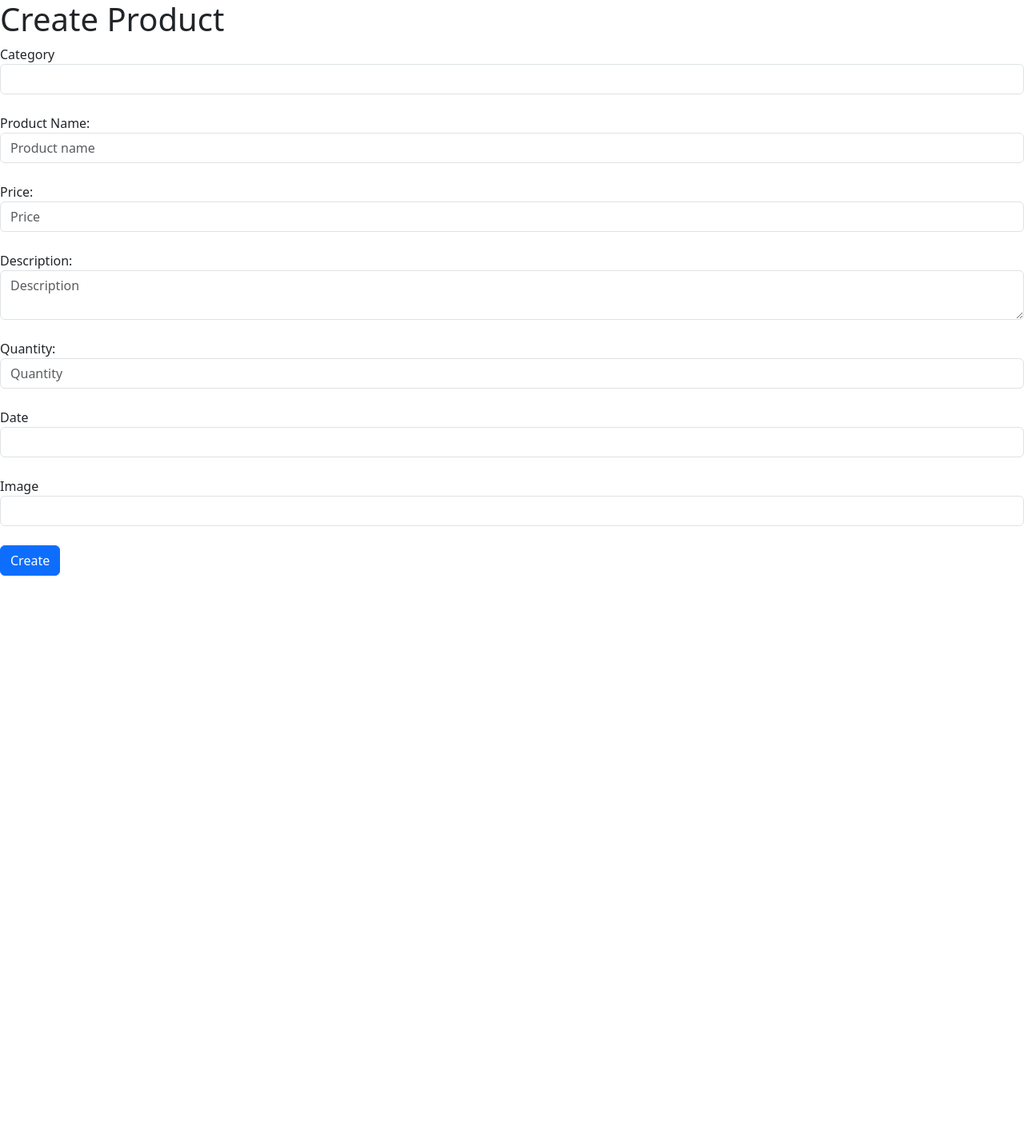
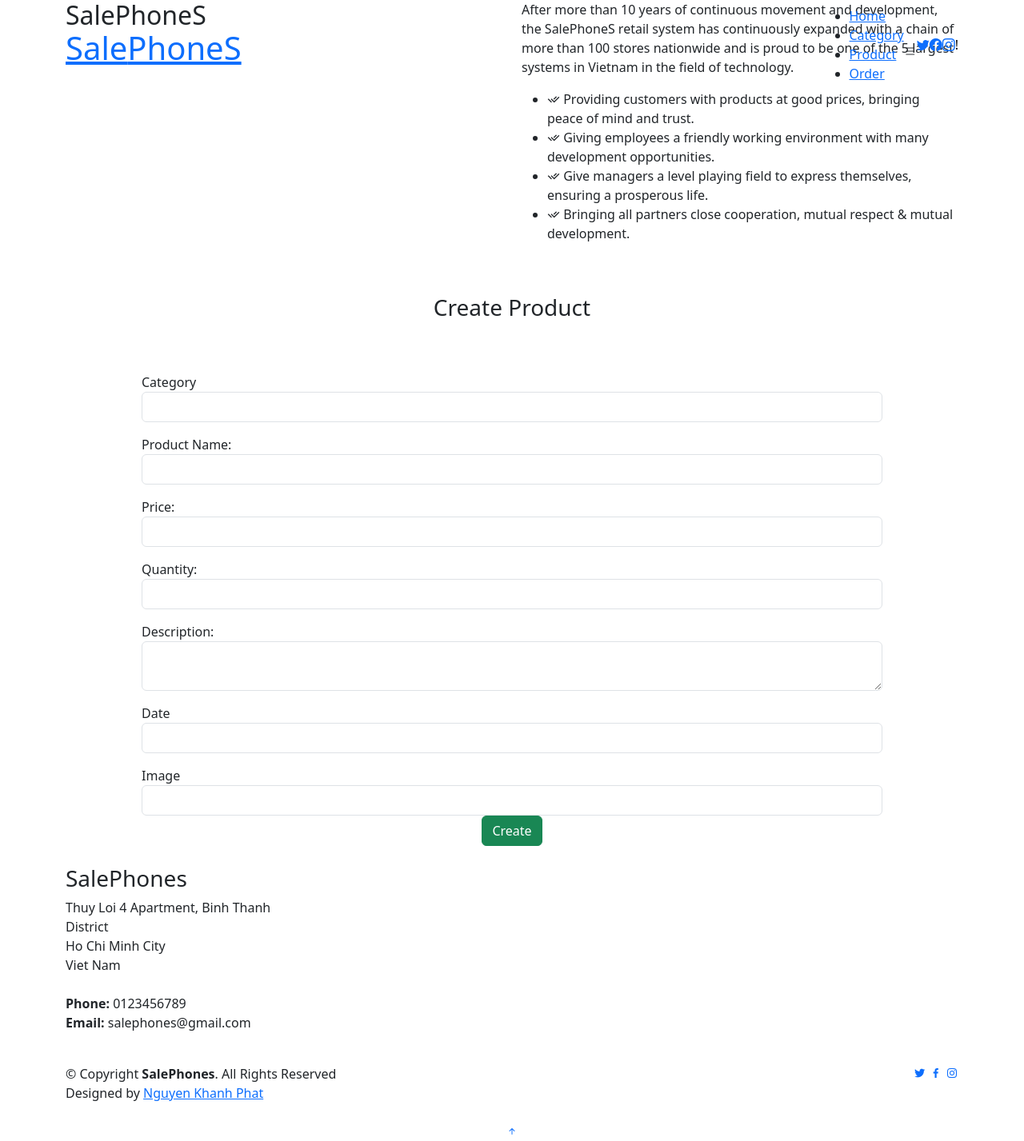
Before and after one commit to PhatNguyenKhanh/Symfony, a Symfony app: template templates/product/create.html.twig in a window 1280 px wide. Shown: the whole page at 80% size. Before the commit the page ends 720 px from the top, so only its background shows below. Run offline with Twig, Linux system fonts and the light colour scheme; the template is opened without the code that fills it, so the values that code supplies are empty; form fields are guessed from the names that the template uses; some libraries are stand-ins or nearby versions.

Commit message:
six commit

```diff
--- a/templates/base.html.twig
+++ b/templates/base.html.twig
@@ -67,13 +67,13 @@
             <div class="carousel-inner" role="listbox">
 
                 <!-- Slide 1 -->
-                <div class="carousel-item active" style="background-image: url(assets/img/slide/slide-1.jpg);"></div>
+                <div class="carousel-item active" style="background-image: url(/assets/img/slide/slide-1.jpg);"></div>
 
                 <!-- Slide 2 -->
-                <div class="carousel-item" style="background-image: url(assets/img/slide/slide-2.jpg);"></div>
+                <div class="carousel-item" style="background-image: url(/assets/img/slide/slide-2.jpg);"></div>
 
                 <!-- Slide 3 -->
-                <div class="carousel-item" style="background-image: url(assets/img/slide/slide-3.jpg);"></div>
+                <div class="carousel-item" style="background-image: url(/assets/img/slide/slide-3.jpg);"></div>
 
             </div>
 
--- a/templates/category/index.html.twig
+++ b/templates/category/index.html.twig
@@ -1,6 +1,4 @@
 {% extends 'base.html.twig' %}
-
-{% block title %}Category List{% endblock %}
 
 {% block body %}
         <a href="{{ path('category_create') }}" class='btn btn-success'>New Category</a>
--- a/templates/product/create.html.twig
+++ b/templates/product/create.html.twig
@@ -1,36 +1,12 @@
-<!DOCTYPE html>
-<html lang="en">
-
-<head>
-    <meta charset="utf-8">
-    <meta content="width=device-width, initial-scale=1.0" name="viewport">
-
-    <title>Product Create</title>
-    <meta content="" name="description">
-    <meta content="" name="keywords">
-
-    <!-- Favicons -->
-    <link href="/assets/img/favicon.png" rel="icon">
-    <link href="/assets/img/apple-touch-icon.png" rel="apple-touch-icon">
-
-    <!-- Vendor CSS Files -->
-    <link href="/assets/vendor/animate.css/animate.min.css" rel="stylesheet">
-    <link href="/assets/vendor/aos/aos.css" rel="stylesheet">
-    <link href="/assets/vendor/bootstrap/css/bootstrap.min.css" rel="stylesheet">
-    <link href="/assets/vendor/bootstrap-icons/bootstrap-icons.css" rel="stylesheet">
-    <link href="/assets/vendor/boxicons/css/boxicons.min.css" rel="stylesheet">
-    <link href="/assets/vendor/glightbox/css/glightbox.min.css" rel="stylesheet">
-    <link href="/assets/vendor/remixicon/remixicon.css" rel="stylesheet">
-    <link href="/assets/vendor/swiper/swiper-bundle.min.css" rel="stylesheet">
-
-    <!-- Template Main CSS File -->
-    <link href="/assets/css/style.css" rel="stylesheet">
-</head>
+{% extends 'base.html.twig' %}
 
 {% block body %}
-    <h1>Create Product</h1>
+    <h3 class="row mt-5 justify-content-center">Create Product</h3>
 
     {{ form_start(form) }}
+    <div class="row mt-5 justify-content-center" data-aos="fade-up">
+        <div class="col-lg-10">
+                <div class="form-group mt-3">
                     <div class="form-group">
                         <label for="category">Category</label>
                         {{ form_widget(form.category,{
@@ -39,46 +15,48 @@
                             }
                         }) }}
                     </div>
-    <br>
+                </div>
+                <div class="form-group mt-3">
                     <div class="form-group">
                         <label for="category">Product Name:</label>
                         {{ form_widget(form.prodName,{
                             'attr':{
                                 'class':'form-control',
-                'placeholder': 'Product name'
                             }
                         }) }}
                     </div>
-    <br>
+                </div>
+                <div class="form-group mt-3">
                     <div class="form-group">
                         <label for="category">Price:</label>
                         {{ form_widget(form.price,{
                             'attr':{
                                 'class':'form-control',
-                'placeholder': 'Price'
                             }
                         }) }}
                     </div>
-    <br>
-    <div class="form-group">
-        <label for="description">Description:</label> {{ form_widget(form.description,{
-            'attr':{
-                'class':'form-control',
-                'placeholder': 'Description'
-            }
-        }) }}
                 </div>
-    <br>
+                <div class="form-group mt-3">
                     <div class="form-group">
                         <label for="category">Quantity:</label>
                         {{ form_widget(form.quantity,{
                             'attr':{
                                 'class':'form-control',
-            'placeholder': 'Quantity'
                             }
                         }) }}
                     </div>
-    <br>
+                </div>
+                <div class="form-group mt-3">
+                    <div class="form-group">
+                        <label for="description">Description:</label>
+                        {{ form_widget(form.description,{
+                            'attr':{
+                                'class':'form-control',
+                            }
+                        }) }}
+                    </div>
+                </div>
+                <div class="form-group mt-3">
                     <div class="form-group">
                         <label for="due_date">Date</label>
                         {{ form_widget(form.date,{
@@ -87,14 +65,20 @@
                             }
                         }) }}
                     </div>
-    <br>
+                </div>
+                <div class="form-group mt-3">
                     <div class="form-group">
                         <label for="due_date">Image</label>
                         {{ form_widget(form.productImage,{
 
                         }) }}
                     </div>
+                </div>
+                <div class="text-center">
+                    <input type="submit" name="create_product" value="Create" class="btn btn-success"/>
+                </div>
                 <br>
-    <input type="submit" name="create_product" value="Create" class="btn btn-primary"/>
+        </div>
+    </div>
     {{ form_end(form) }}
 {% endblock %}
--- a/templates/product/details.html.twig
+++ b/templates/product/details.html.twig
@@ -1,6 +1,4 @@
 {% extends 'base.html.twig' %}
-
-{% block title %}Product Details{% endblock %}
 
 {% block body %}
     <section id="portfolio-details" class="portfolio-details">
--- a/templates/product/index.html.twig
+++ b/templates/product/index.html.twig
@@ -1,6 +1,4 @@
 {% extends 'base.html.twig' %}
-
-{% block title %}Product List{% endblock %}
 
 {% block body %}
     <section id="portfolio" class="portfolio">
```
Also changed, not shown: templates/category/create.html.twig (+13 -31 lines), templates/login/index.html.twig (+7 -2 lines), templates/product/edit.html.twig (+23 -40 lines), templates/registration/register.html.twig (+9 -10 lines), public/upload/productImages/samsungs22ultra-64c380ceab168.jpg (added), public/upload/productImages/xiaomi-12-64c38168b0eac-64c383f9663ec.jpg (added). Lines whose indentation alone changed are shown as unchanged.
